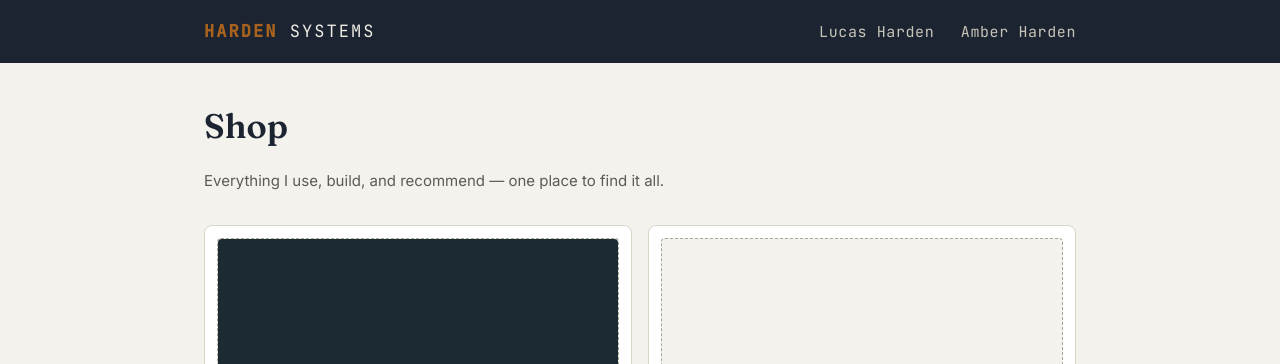
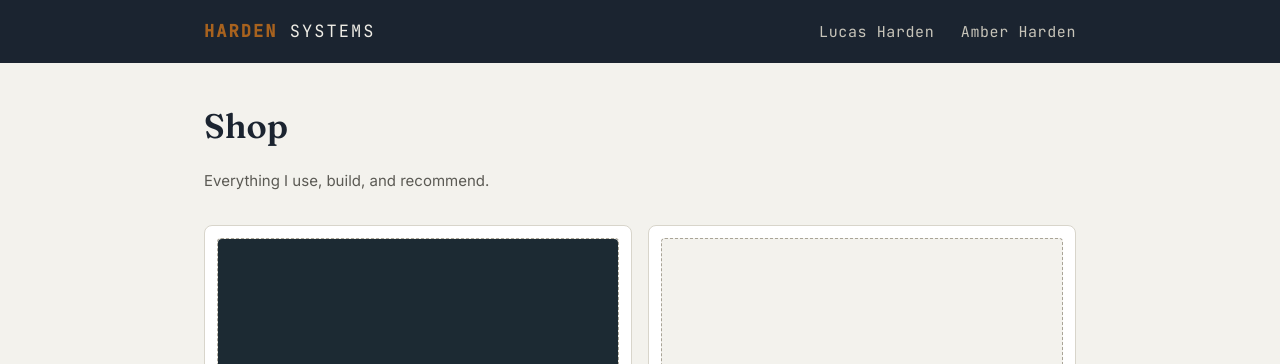
Before and after one commit to hardensystems/hardensystems.github.io, a Jekyll site: the page built from lucas-harden/shop.md, in a window 1280 px wide. Shown: the top 364 px of the page. Built offline with Jekyll 4.4.1, drawn with Linux system fonts in a browser that asks for light colours.

Commit message:
Update shop.md

```diff
--- a/lucas-harden/shop.md
+++ b/lucas-harden/shop.md
@@ -3,7 +3,7 @@ title: Shop
 layout: default
 ---
 <h1 class="page-title">Shop</h1>
-<p class="page-sub">Everything I use, build, and recommend — one place to find it all.</p>
+<p class="page-sub">Everything I use, build, and recommend.</p>
 
 <div class="shop-thumbs">
   <a class="thumb-card" href="https://hardensystems.gumroad.com/l/MES?layout=profile" target="_blank" rel="noopener">
```
